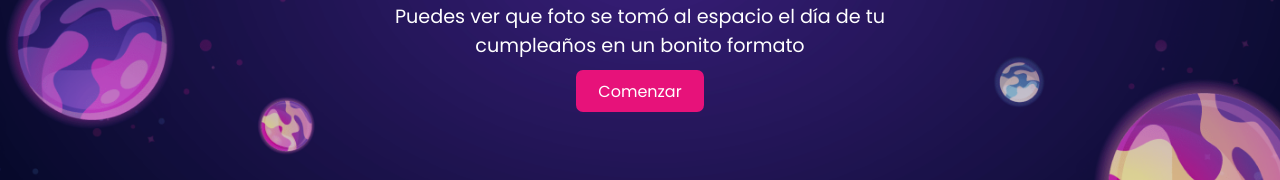
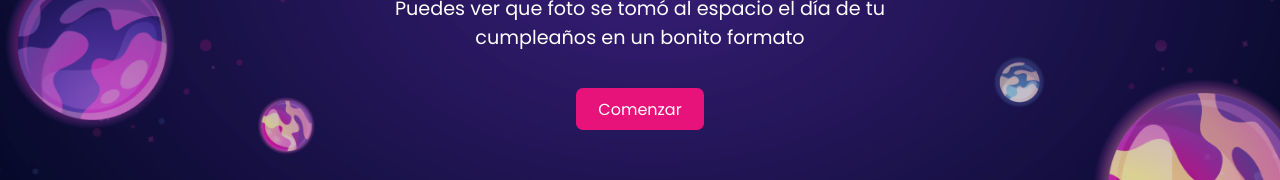
Before and after one commit to rafeldev/photokepler, a React (Create React App) app: page / in a window 1280 px wide. Shown: the part 384-564 px from the top of the page. Built offline with nearby package versions, Linux system fonts and the light colour scheme; no server answers.

Commit message:
Se corregio espacios de los botones

```diff
--- a/src/components/Hero/Hero.jsx
+++ b/src/components/Hero/Hero.jsx
@@ -12,7 +12,7 @@ export function Hero() {
           Puedes ver que foto se tomó al espacio el día de tu cumpleaños en un
           bonito formato
         </p>
-        <Link to="/formulario">
+        <Link to="/formulario" className="hero__button">
           <Button>Comenzar</Button>
         </Link>
       </div>
--- a/src/components/Hero/HeroStyles.js
+++ b/src/components/Hero/HeroStyles.js
@@ -15,9 +15,12 @@ export const HeroStyles = styled.section`
   }
   .hero__description {
     font-size: 1.2rem;
-    margin: 10px 0;
+    margin: 20px 0;
     width: 60%;
     text-align: center;
+  }
+  .hero__button {
+    margin-top: 1rem;
   }
   @media only screen and (max-width: 511px) {
     .hero__title {
--- a/src/components/InfoNasaSection/InfoNasaStyles.js
+++ b/src/components/InfoNasaSection/InfoNasaStyles.js
@@ -38,7 +38,7 @@ export const InfoNasaStyles = styled.section`
       margin-bottom: 20px;
     }
     p {
-      margin-bottom: 10px;
+      margin-bottom: 2rem;
     }
   }
   .btn-infoNasa {
```
